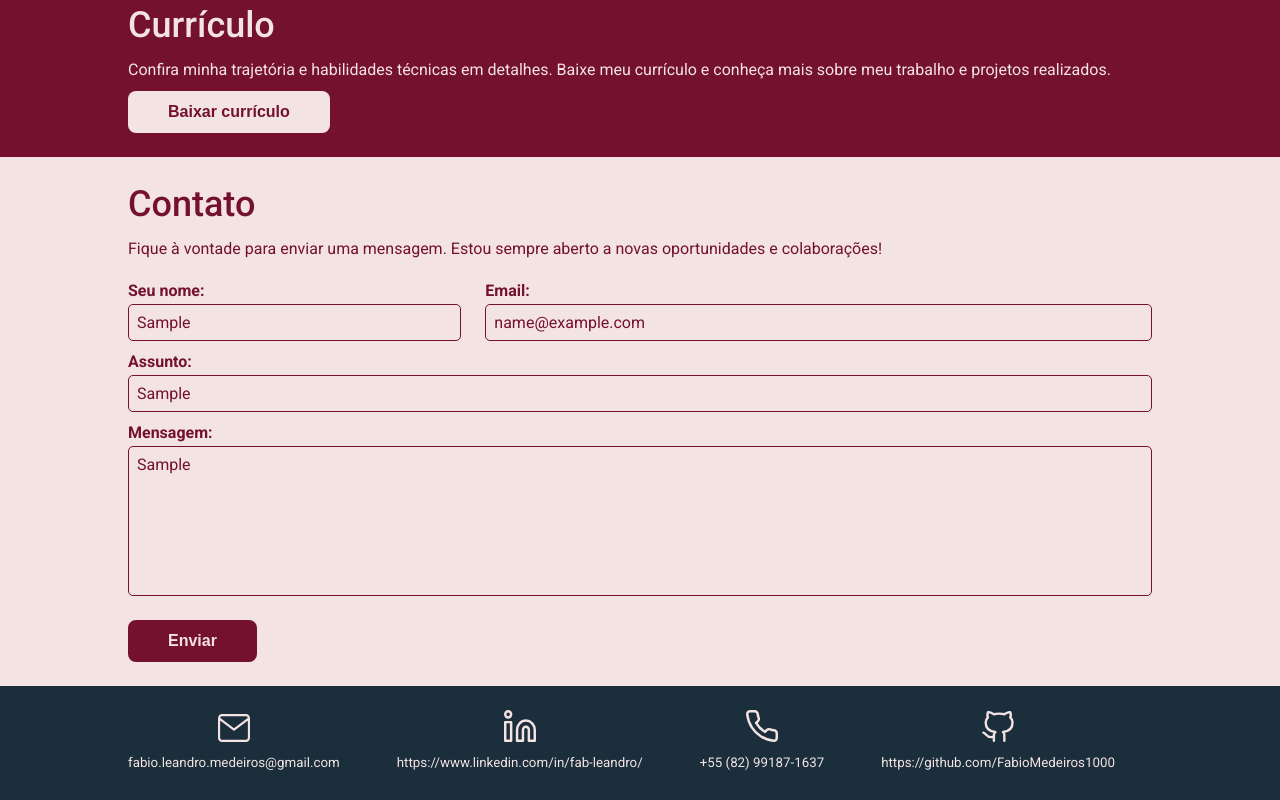
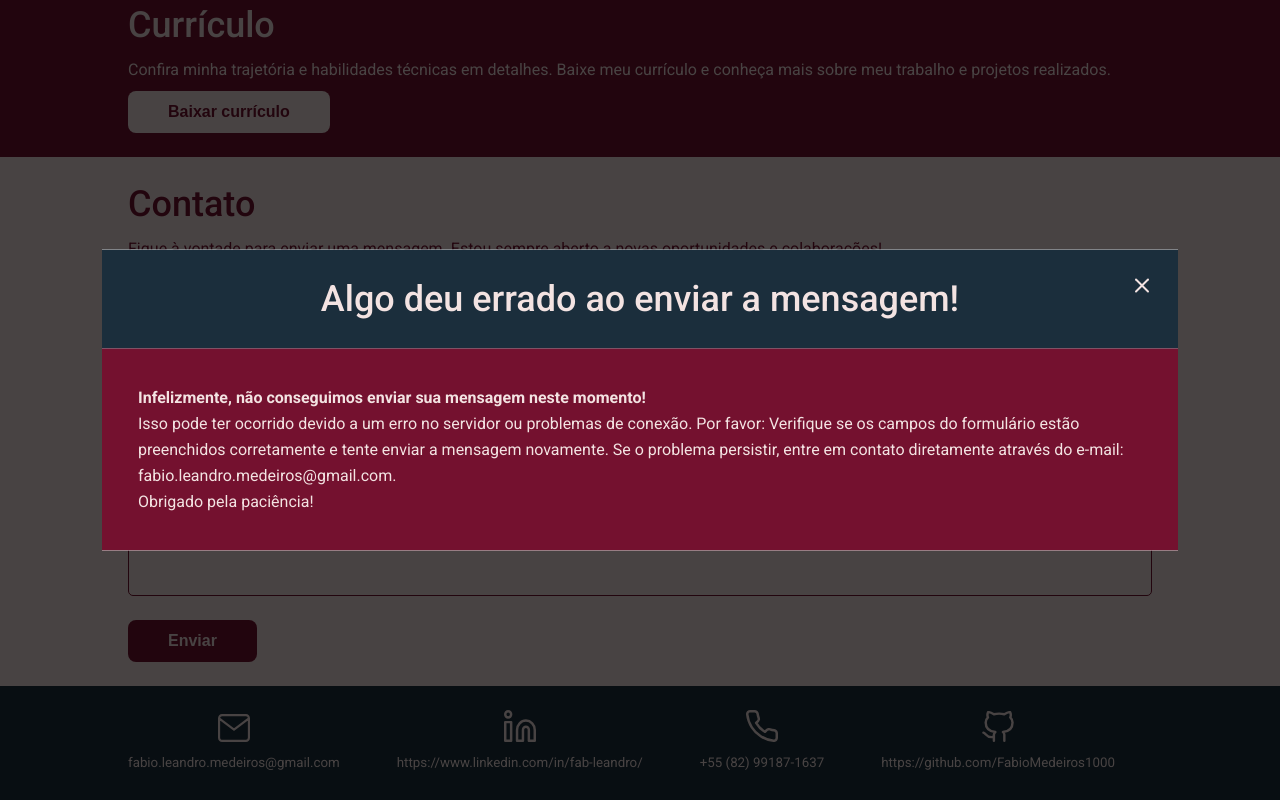
Before and after one commit to FabioMedeiros1000/portfolio, a React (Vite) app: page / in a window 1280 px wide. Both pictures are taken after typing "Sample", "name@example.com", "Sample", "Sample" into the empty fields and a click on the button "Enviar". Shown: the part 1855-2655 px from the top of the page. Built offline with nearby package versions, Linux system fonts and the light colour scheme; no server answers.

Commit message:
:bug: fix: fixing message sending

```diff
--- a/src/components/ModalMessage/index.tsx
+++ b/src/components/ModalMessage/index.tsx
@@ -27,45 +27,42 @@ const ModalMessage = forwardRef<ModalHandles, Props>(
     }))
 
     return (
-      <>
-        {isSendSuccess !== null && (
       <Modal
         ref={modalRef}
         titleModal={
-              isSendSuccess
+          isSendSuccess === true
             ? 'Mensagem enviada com sucesso!'
-                : 'Algo deu errado ao enviar a mensagem!'
+            : isSendSuccess === false
+              ? 'Algo deu errado ao enviar a mensagem!'
+              : ''
         }
       >
         <Container>
-              {isSendSuccess ? (
+          {isSendSuccess === true && (
             <p>
               <b>Mensagem enviada com sucesso!</b>
               <br />
               Fico muito feliz por você ter entrado em contato! Assim que
               possível, responderei diretamente no seu e-mail!
             </p>
-              ) : (
+          )}
+          {isSendSuccess === false && (
             <p>
               <b>
-                    Infelizmente, não conseguimos enviar sua mensagem neste
-                    momento!
+                Infelizmente, não conseguimos enviar sua mensagem neste momento!
               </b>
               <br />
-                  Isso pode ter ocorrido devido a um erro no servidor ou
-                  problemas de conexão. Por favor: Verifique se os campos do
-                  formulário estão preenchidos corretamente e tente enviar a
-                  mensagem novamente. Se o problema persistir, entre em contato
-                  diretamente através do e-mail:
-                  fabio.leandro.medeiros@gmail.com.
+              Isso pode ter ocorrido devido a um erro no servidor ou problemas
+              de conexão. Por favor: Verifique se os campos do formulário estão
+              preenchidos corretamente e tente enviar a mensagem novamente. Se o
+              problema persistir, entre em contato diretamente através do
+              e-mail: fabio.leandro.medeiros@gmail.com.
               <br />
               Obrigado pela paciência!
             </p>
           )}
         </Container>
       </Modal>
-        )}
-      </>
     )
   }
 )
```
Lines whose indentation alone changed are shown as unchanged.
